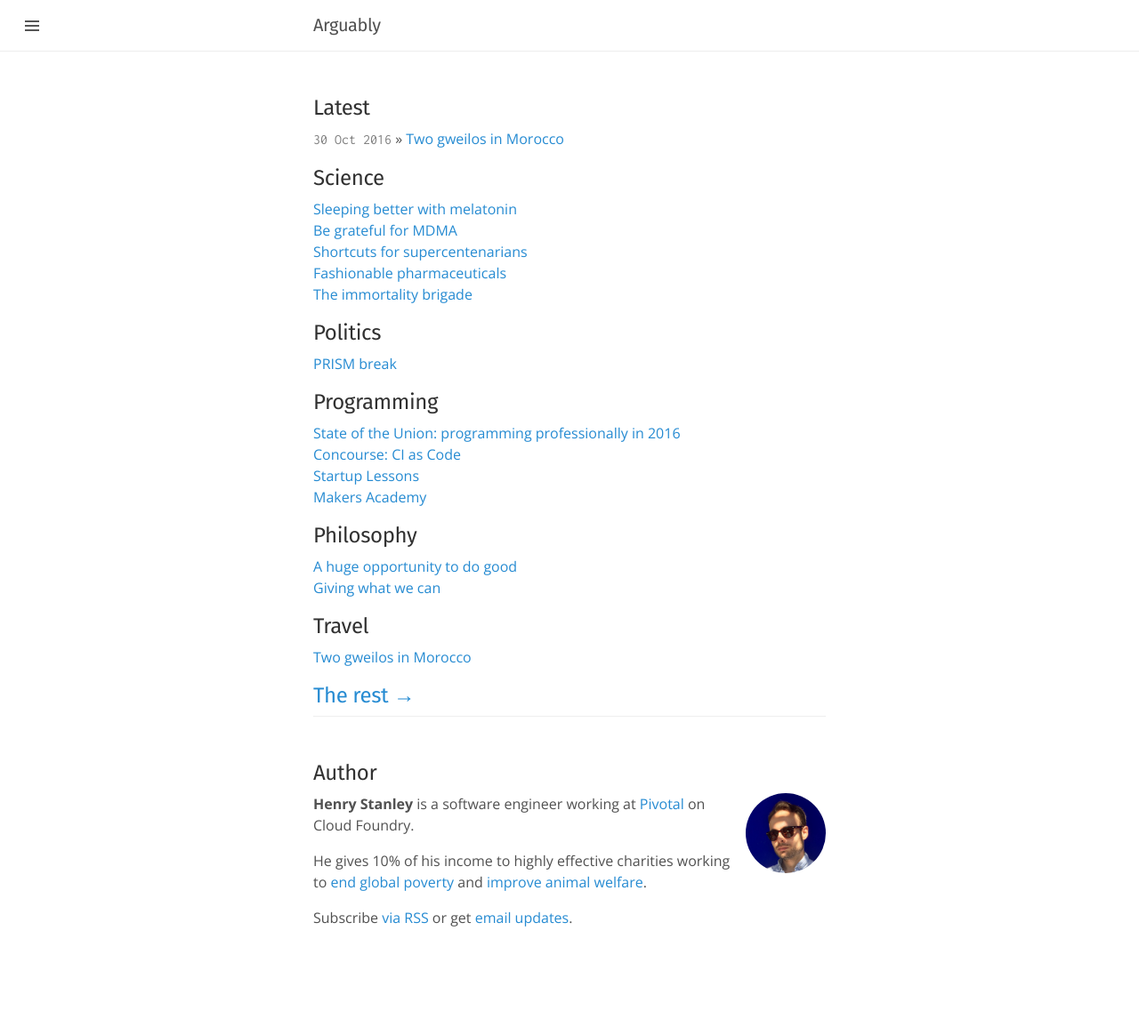
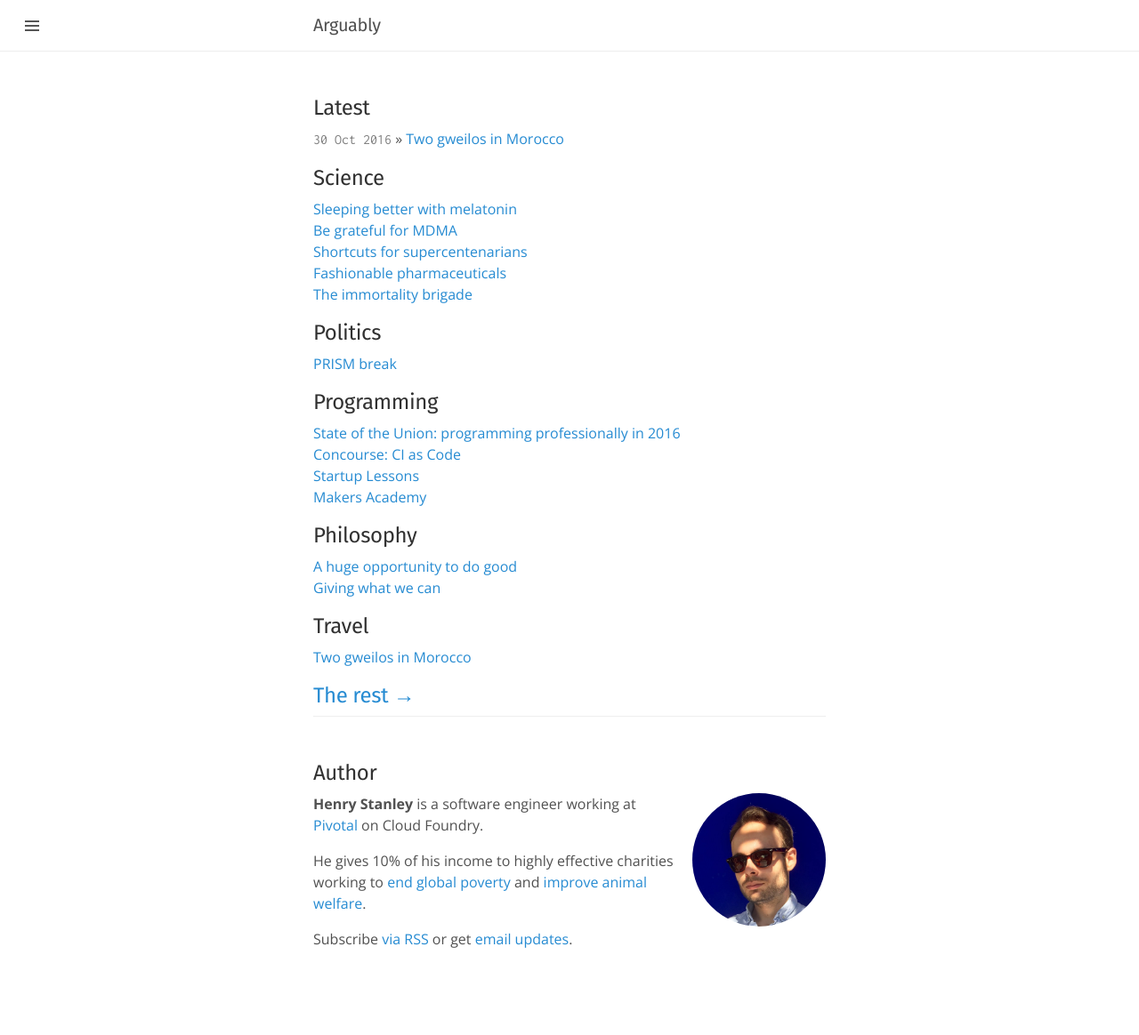
Before and after one commit to henryaj/blog-old, a Jekyll site: the page built from index.html, in a window 1280 px wide. Shown: the whole page at 89% size. Built offline with Jekyll 4.4.1, drawn with Linux system fonts in a browser that asks for light colours; the list of posts is cut into pages by our own code; before the commit the page ends 1140 px from its top, so only the background shows below that.

Commit message:
Change headshot size

```diff
--- a/public/css/custom.css
+++ b/public/css/custom.css
@@ -21,8 +21,9 @@ h1, h2, h3, h4, h5, h6 {
 }
 
 img.headshot {
-  width: 90px;
+  width: 150px;
   height: auto;
   border-radius: 50%;
   float: right;
+  margin-left: 15px;
 }
```
